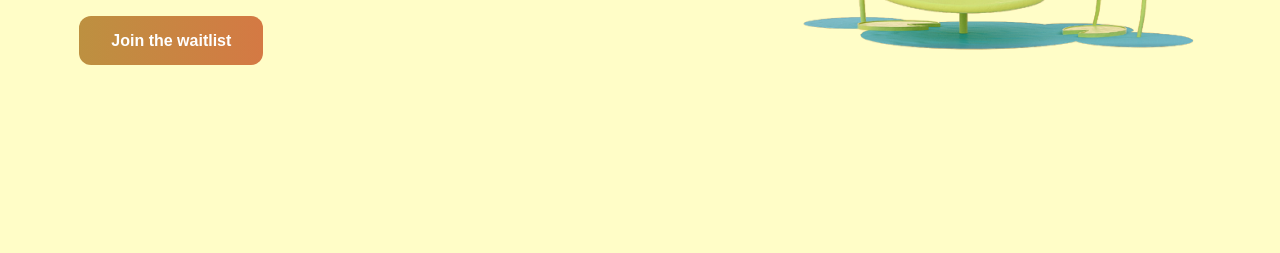
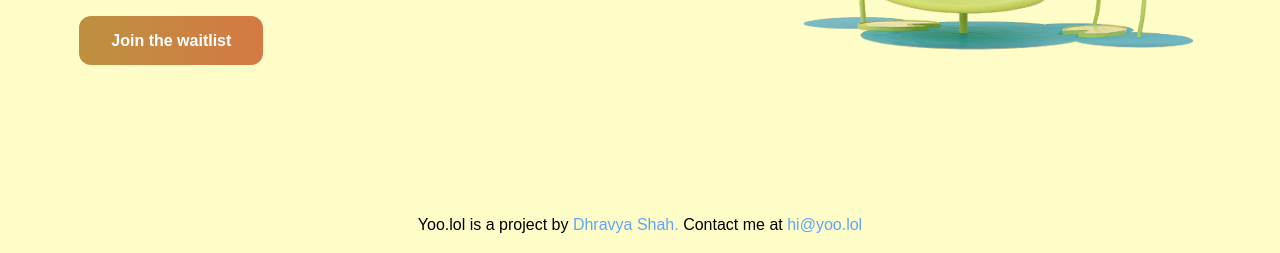
Before and after one commit to Dhravya/yoolol-landing, an Astro site: page / in a window 1280 px wide. Shown: the part 547-800 px from the top of the page. Built offline with nearby package versions, Linux system fonts and the light colour scheme; Astro itself is replaced by a stand-in of ours.

Commit message:
added contact information

```diff
--- a/src/pages/index.astro
+++ b/src/pages/index.astro
@@ -42,4 +42,10 @@ import Layout from '../layouts/Layout.astro'
       </div>
     </div>
   </main>
+
+  <footer class="absolute bottom-0 flex items-center justify-center w-full gap-1 mb-4">
+    <span>
+      Yoo.lol is a project by <a class="text-blue-400" href="https://dhravya.dev">Dhravya Shah.</a> Contact me at <a class="text-blue-400" href="mailto:hi@yoo.lol">hi@yoo.lol</a>
+    </span>
+  </footer>
 </Layout>
```
